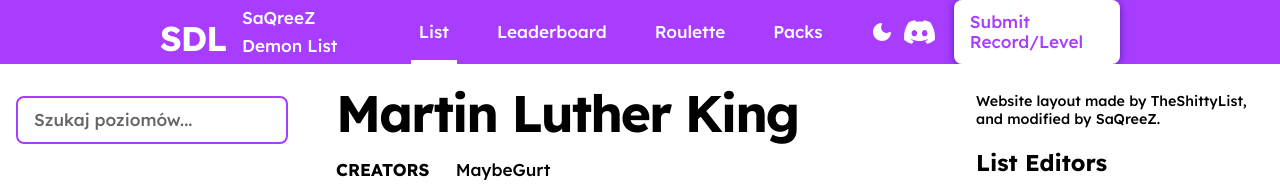
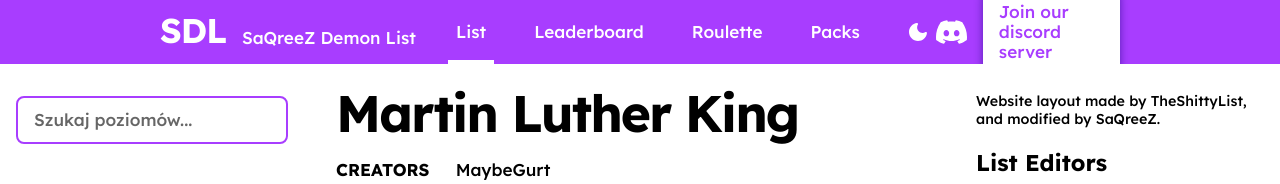
Before and after one commit to SaQreeZ/SaQreeZ-Challenge-List, a plain HTML site: page index.html in a window 1280 px wide. Shown: the top 184 px of the page. Drawn offline with nearby package versions, Linux system fonts and the light colour scheme.

Commit message:
Discord server

```diff
--- a/index.html
+++ b/index.html
@@ -74,9 +74,9 @@
                     <!-- List record submission form, add a link to replace the '#' when putting a link to your list submission form-->
                     <a
                         class="nav__cta type-label-lg"
-                        href="https://forms.gle/FC9DSEfi527jxirBA"
+                        href="https://discord.gg/nqCAccHWJu"
                         target="_blank"
-                        >Submit Record/Level</a
+                        >Join our discord server</a
                     >
                 </div>
             </nav>
```
